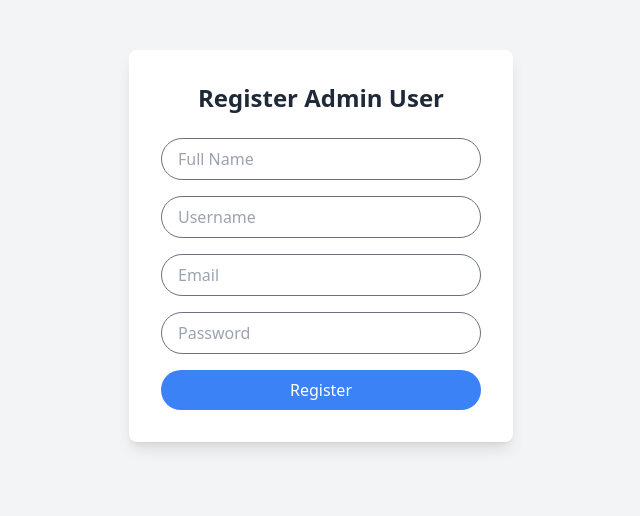
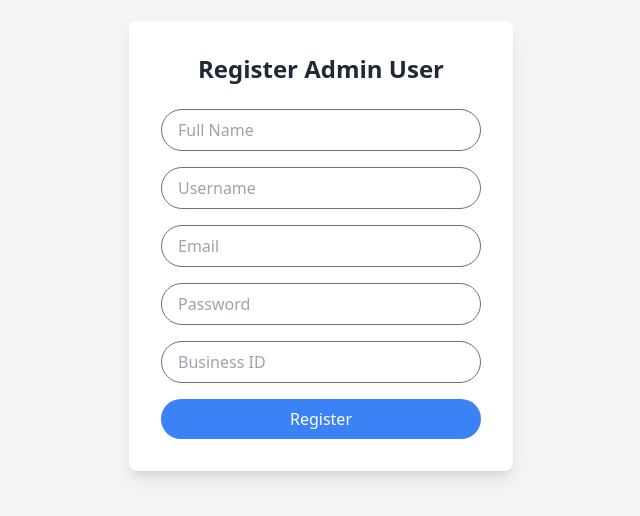
Before and after one commit to ItzYaboiiJoe/AppointmentApp, a React (Vite) app: page /RegisterAdminUser in a window 1280 px wide. Shown: the part 154-670 px from the top of the page, without its empty margins (319-959 px from the left). Built offline with nearby package versions, Linux system fonts and the light colour scheme; no server answers.

Commit message:
When a collection gets created, the collection name will be a random generated ID and when the user gets created it will be under users collection with the id and information

```diff
--- a/src/Components/RegisterAdminUser.jsx
+++ b/src/Components/RegisterAdminUser.jsx
@@ -1,6 +1,8 @@
 import { useState } from "react";
 import { auth } from "../Config/firebase-config";
 import { createUserWithEmailAndPassword, updateProfile } from "firebase/auth";
+import { collection, doc, setDoc } from "firebase/firestore";
+import { fireStore } from "../Config/firebase-config";
 import { useNavigate } from "react-router-dom";
 import RegisterNotificationModal from "./RegisterNotificationModal";
 
@@ -40,9 +42,25 @@ function RegisterAdminUser() {
         displayName: `${formData.fullName} (${formData.username})`,
       });
 
+      // Add user to Firestore under 'users' collection
+      const userRef = collection(fireStore, "users");
+      const userDoc = doc(userRef, user.uid);
+      await setDoc(userDoc, {
+        businessID: formData.ID,
+        fullName: formData.fullName,
+        username: formData.username,
+        email: formData.email,
+      });
+
       setModalMessage("Admin User Registered Successfully!");
       setNotificationOpen(true);
-      setFormData({ fullName: "", username: "", email: "", password: "" });
+      setFormData({
+        fullName: "",
+        username: "",
+        email: "",
+        password: "",
+        ID: "",
+      });
     } catch (err) {
       setModalMessage("Error registering user. Please try again.");
       setNotificationOpen(true);
@@ -110,6 +128,17 @@ function RegisterAdminUser() {
               className="w-full py-2 pl-4 bg-transparent border border-gray-500 rounded-full text-gray-800 placeholder-gray-400 focus:outline-none focus:ring-2 focus:ring-blue-500"
             />
           </div>
+          <div className="mb-4 relative">
+            <input
+              type="number"
+              name="ID"
+              placeholder="Business ID"
+              value={formData.ID}
+              onChange={handleChange}
+              required
+              className="w-full py-2 pl-4 bg-transparent border border-gray-500 rounded-full text-gray-800 placeholder-gray-400 focus:outline-none focus:ring-2 focus:ring-blue-500"
+            />
+          </div>
           <button
             type="submit"
             className="w-full bg-blue-500 text-white py-2 rounded-full hover:bg-blue-600 transition"
--- a/src/Components/RegisterBusiness.jsx
+++ b/src/Components/RegisterBusiness.jsx
@@ -28,7 +28,12 @@ function RegisterBusiness() {
     e.preventDefault();
 
     try {
-      const businessRef = collection(fireStore, formData.businessName);
+      // Random 6 digit number generator for business ID
+      const randomID = Math.floor(100000 + Math.random() * 900000);
+
+      // Collection name will be the random number
+      const businessRef = collection(fireStore, String(randomID));
+      // Business Information stored in BusinessInformation document under main collection
       const docRef = doc(businessRef, "BusinessInformation");
 
       await setDoc(docRef, {
@@ -40,6 +45,7 @@ function RegisterBusiness() {
         zip: formData.zip,
         businessType: formData.businessType,
         phoneNumber: formData.phoneNumber,
+        businessID: randomID,
       });
 
       setModalMessage("Business Registered Successfully!");
```
